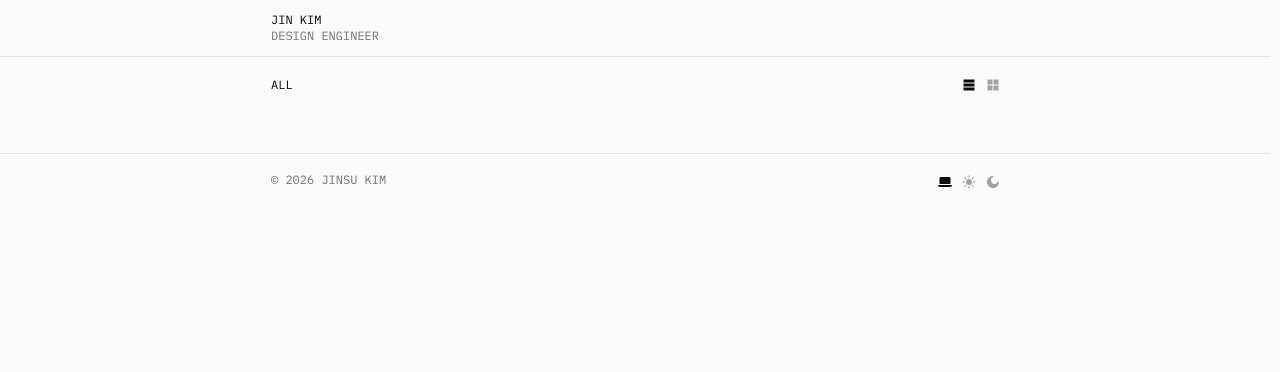
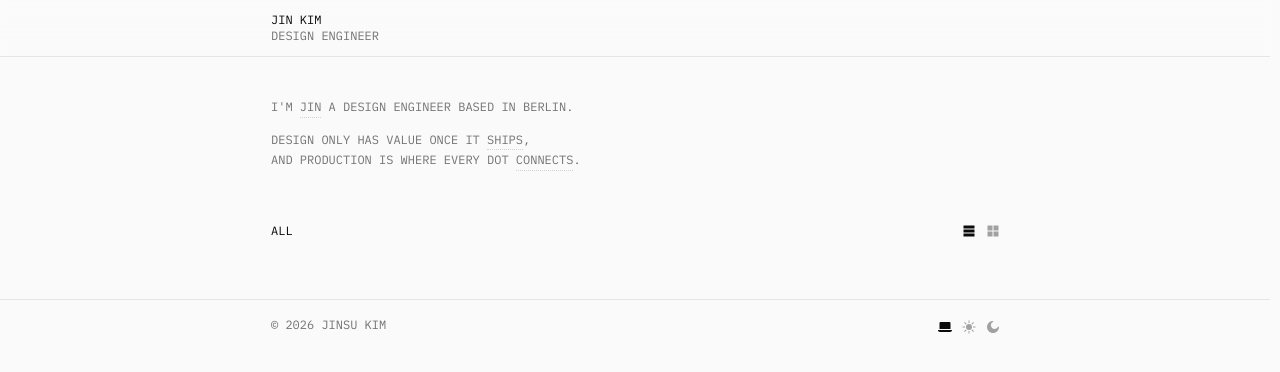
Before and after one commit to JinKim1011/jin-portfolio, a Next.js app: page / in a window 1280 px wide. Shown: the top 372 px of the page. Built offline with nearby package versions, Linux system fonts and the light colour scheme.

Commit message:
feat(HomePage): add Intro component to the HomePage layout

```diff
--- a/src/app/page.tsx
+++ b/src/app/page.tsx
@@ -1,6 +1,7 @@
 import { getPosts } from "@/lib/posts";
 import Posts from "@/components/posts";
 import { Suspense } from "react";
+import Intro from "@/components/intro";
 
 const CATEGORY_ORDER = ["PROJECT", "CASE STUDY", "DESIGN SYSTEM", "ESSAY"];
 
@@ -15,8 +16,11 @@ export default async function HomePage() {
   const tabs = ["ALL", ...allCategories];
 
   return (
-    <Suspense>
-      <Posts posts={posts} tabs={tabs} />
-    </Suspense>
+    <>
+      <Intro />
+      <Suspense>
+        <Posts posts={posts} tabs={tabs} />
+      </Suspense>
+    </>
   );
 }
```
